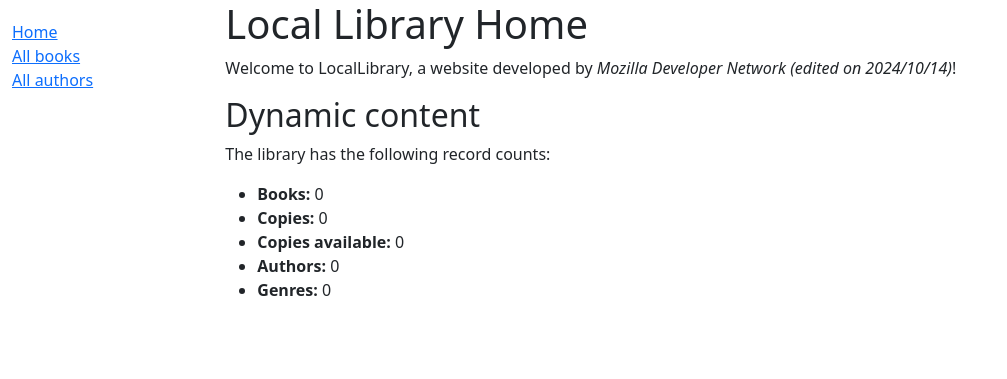
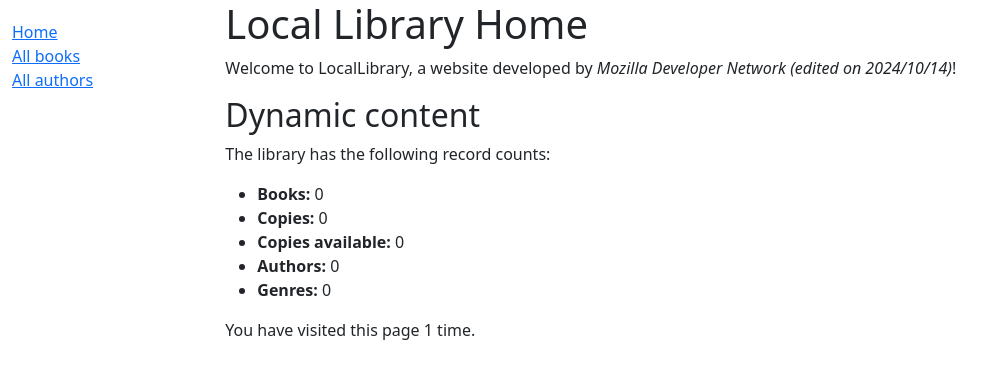
Before and after one commit to bill130287/Django-Local-Library, a Django app: page /catalog/ in a window 1280 px wide. Shown: the top 379 px of the page, without its empty margins (0-1007 px from the left). Run offline with Django 5.2, Linux system fonts and the light colour scheme; data that the repository does not hold is empty.

Commit message:
feat: Add session-based visit-counter to the home page
- Add num_visits into index()
- Display the num_visits context variable

```diff
--- a/catalog/templates/index.html
+++ b/catalog/templates/index.html
@@ -15,4 +15,7 @@
     <li><strong>Authors:</strong> {{ num_authors }}</li>
     <li><strong>Genres:</strong> {{ num_genres }}</li>
   </ul>
+  <p>
+    You have visited this page {{ num_visits }} time{{ num_visits|pluralize }}.
+  </p>
 {% endblock %}
--- a/catalog/views.py
+++ b/catalog/views.py
@@ -18,6 +18,11 @@ def index(request):
     # The 'all()' is implied by default.
     num_authors = Author.objects.count()
 
+    # Number of visits to this view, as counted in the session variable.
+    num_visits = request.session.get('num_visits', 0)
+    num_visits += 1
+    request.session['num_visits'] = num_visits
+
     # Generate counts of genres
     num_genres = Genre.objects.count()
 
@@ -26,7 +31,8 @@ def index(request):
         'num_instances': num_instances,
         'num_instances_available': num_instances_available,
         'num_authors': num_authors,
-        'num_genres': num_genres
+        'num_genres': num_genres,
+        'num_visits': num_visits,
     }
 
     # Render the HTML template index.html with the data in the context variable
```
